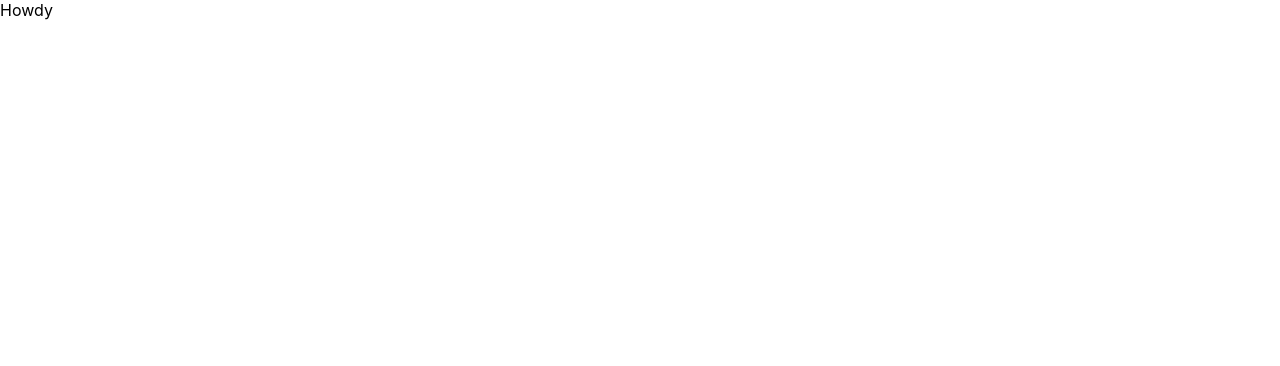
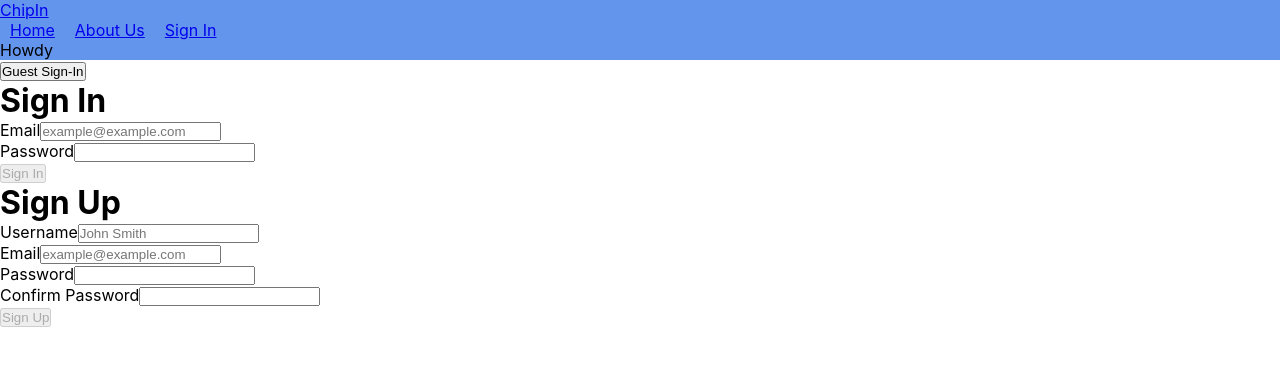
Before and after one commit to samkphillips/ChipIn, a React (Create React App) app in the folder client/: page /signin in a window 1280 px wide. Before the commit this address had no page. Shown: the top 366 px of the page. Built offline with nearby package versions, Linux system fonts and the light colour scheme.

Commit message:
Auth works, sign in page roughed out

```diff
--- a/client/package.json
+++ b/client/package.json
@@ -10,6 +10,7 @@
     "@types/node": "^16.11.26",
     "@types/react": "^17.0.40",
     "@types/react-dom": "^17.0.13",
+    "axios": "^0.26.1",
     "bcrypt": "^5.0.1",
     "dotenv": "^16.0.0",
     "jsonwebtoken": "^8.5.1",
--- a/client/src/App.tsx
+++ b/client/src/App.tsx
@@ -1,16 +1,60 @@
 import { useState, useEffect } from 'react'
 import { Route, Routes } from 'react-router'
+import Nav from './components/Nav'
 import Home from './pages/Home'
 import AboutUs from './pages/AboutUs'
+import SignIn from './pages/SignIn'
+import { CheckSession } from './services/Auth'
 import './styles/App.css'
 
 function App() {
-  //
+  const initializeAuth = () => {
+    let storedAuth = localStorage.getItem('authenticated')
+
+    if (storedAuth === null || storedAuth === '0') {
+      return false
+    } else {
+      return true
+    }
+  }
+
+  const [loading, setLoading] = useState(true)
+  const [authenticated, toggleAuthenticated] = useState( initializeAuth() )
+  const [user, setUser] = useState(null)
+
+  const handleLogOut = () => {
+    //Reset all auth related state and clear localstorage
+    setUser(null)
+    toggleAuthenticated(false)
+    localStorage.clear()
+  }
+
+  const checkToken = async () => {
+    const session = await CheckSession()
+    setUser(session)
+    toggleAuthenticated(true)
+    localStorage.setItem('authenticated', '1')
+  }
+
+  useEffect(() => {
+    const token = localStorage.getItem('token')
+    if (token) {
+      checkToken().then(() => setLoading(false))
+    } else {
+      setLoading(false)
+    }
+  }, [])
 
   return (
     <div className="App">
+      {loading ? (
+        <div>
+          <h3>Loading</h3>
+        </div>
+      ) : (
+        <div>
           <header>
-        {/* <Nav /> */}
+            <Nav authenticated={authenticated} user={user} handleLogOut={handleLogOut} />
             <p>Howdy</p>
           </header>
 
@@ -24,8 +68,14 @@ function App() {
                 path="/aboutus"
                 element={<AboutUs />}
               />
+              <Route
+                path="/signin"
+                element={<SignIn setUser={setUser} toggleAuthenticated={toggleAuthenticated} />}
+              />
             </Routes>
           </main>
+        </div>
+      )}
     </div>
   );
 }
--- /dev/null
+++ b/client/src/components/Nav.tsx
@@ -0,0 +1,35 @@
+import React from 'react'
+import { NavLink } from 'react-router-dom'
+
+export default function Nav( { authenticated, user, handleLogOut }: any ) {
+  let authenticatedOptions
+
+  if (user) {
+    authenticatedOptions = (
+      <nav>
+        <h3>Welcome {user.email}!</h3>
+        <NavLink to="/" className="navlinks">Home</NavLink>
+        <NavLink to="/aboutus" className="navlinks about-nav">About Us</NavLink>
+        <h3>|</h3>
+        <NavLink onClick={handleLogOut} to="/" className="navlinks">
+          Sign Out
+        </NavLink>
+      </nav>
+    )
+  }
+
+  const publicOptions = (
+    <nav>
+      <NavLink to="/" className="navlinks">Home</NavLink>
+      <NavLink to="/aboutus" className="navlinks">About Us</NavLink>
+      <NavLink to="/signin" className="navlinks">Sign In</NavLink>
+    </nav>
+  )
+
+  return (
+    <header>
+      <NavLink to="/" className="fake-logo">ChipIn</NavLink>
+      {authenticated && user ? authenticatedOptions : publicOptions}
+    </header>
+  )
+}
--- /dev/null
+++ b/client/src/globals.ts
@@ -0,0 +1,4 @@
+export const BASE_URL =
+  process.env.NODE_ENV === 'production'
+    ? `${window.location.origin}/api`
+    : 'http://localhost:3001/api'
--- /dev/null
+++ b/client/src/pages/SignIn.tsx
@@ -0,0 +1,169 @@
+import React, { useState } from 'react'
+import { useNavigate } from 'react-router'
+import { SignInUser, RegisterUser } from '../services/Auth'
+
+const iStateSignIn = {
+  email: '',
+  password: ''
+}
+
+const iStateRegister = {
+  username: '',
+  email: '',
+  password: '',
+  confirmPassword: ''
+}
+
+export default function SignIn(props: any) {
+  const [signInFormValues, setSignInFormValues] = useState(iStateSignIn)
+  let navigate = useNavigate()
+
+  const signInHandleChange = (e: any) => {
+    setSignInFormValues({
+      ...signInFormValues,
+      [e.target.name]: e.target.value
+    })
+  }
+
+  const signInHandleSubmit = async (e: any) => {
+    e.preventDefault()
+    const payload = await SignInUser(signInFormValues)
+    setSignInFormValues(iStateSignIn)
+    props.setUser(payload)
+    props.toggleAuthenticated(true)
+    navigate('/')
+  }
+
+  const [registerFormValues, setRegisterFormValues] = useState({
+    username: '',
+    email: '',
+    password: '',
+    confirmPassword: ''
+  })
+
+  const registerHandleChange = (e: any) => {
+    setRegisterFormValues({
+      ...registerFormValues,
+      [e.target.name]: e.target.value
+    })
+  }
+
+  const registerHandleSubmit = async (e: any) => {
+    e.preventDefault()
+    await RegisterUser({
+      username: registerFormValues.username,
+      email: registerFormValues.email,
+      password: registerFormValues.password
+    })
+    setRegisterFormValues(iStateRegister)
+    navigate('/signin')
+  }
+
+  const signInGuest = async (e: any) => {
+    e.preventDefault()
+    const payload = await SignInUser({
+      email: 'example@fakemail.com',
+      password: '1234'
+    })
+    setSignInFormValues(iStateSignIn)
+    props.setUser(payload)
+    props.toggleAuthenticated(true)
+    navigate('/')
+  }
+
+  return (
+    <div className="sign-in-page">
+      <button onClick={signInGuest}>Guest Sign-In</button>
+      <div className="sign-in-split">
+        <h1>Sign In</h1>
+        <form onSubmit={signInHandleSubmit}>
+          <div>
+            <label htmlFor="email">Email</label>
+            <input
+              onChange={signInHandleChange}
+              name="email"
+              type="email"
+              placeholder="example@example.com"
+              value={signInFormValues.email}
+              required
+            />
+          </div>
+          <div>
+            <label htmlFor="password">Password</label>
+            <input
+              onChange={signInHandleChange}
+              type="password"
+              name="password"
+              value={signInFormValues.password}
+              required
+            />
+          </div>
+          <button
+            disabled={!signInFormValues.email || !signInFormValues.password}
+          >
+            Sign In
+          </button>
+        </form>
+      </div>
+
+      <div className="sign-up-split">
+        <h1>Sign Up</h1>
+        <form onSubmit={registerHandleSubmit}>
+          <div>
+            <label htmlFor="username">Username</label>
+            <input
+              onChange={registerHandleChange}
+              name="username"
+              type="text"
+              placeholder="John Smith"
+              value={registerFormValues.username}
+              required
+            />
+          </div>
+          <div>
+            <label htmlFor="email">Email</label>
+            <input
+              onChange={registerHandleChange}
+              name="email"
+              type="email"
+              placeholder="example@example.com"
+              value={registerFormValues.email}
+              required
+            />
+          </div>
+
+          <div>
+            <label htmlFor="password">Password</label>
+            <input
+              onChange={registerHandleChange}
+              type="password"
+              name="password"
+              value={registerFormValues.password}
+              required
+            />
+          </div>
+          <div>
+            <label htmlFor="confirmPassword">Confirm Password</label>
+            <input
+              onChange={registerHandleChange}
+              type="password"
+              name="confirmPassword"
+              value={registerFormValues.confirmPassword}
+              required
+            />
+          </div>
+          <button
+            disabled={
+              !registerFormValues.username ||
+              !registerFormValues.email ||
+              !registerFormValues.password ||
+              registerFormValues.confirmPassword !== registerFormValues.password
+            }
+          >
+            Sign Up
+          </button>
+        </form>
+      </div>
+    </div>
+  )
+}
--- /dev/null
+++ b/client/src/services/Auth.ts
@@ -0,0 +1,30 @@
+import Client from './api'
+
+export const SignInUser = async (data: any) => {
+  try {
+    const res = await Client.post('/user/login', data)
+    localStorage.setItem('token', res.data.token)
+    return res.data.user
+  } catch (error) {
+    throw error
+  }
+}
+
+export const RegisterUser = async (data: any) => {
+  try {
+    const res = await Client.post('/user/register', data)
+    return res.data
+  } catch (error) {
+    throw error
+  }
+}
+
+export const CheckSession = async () => {
+  try {
+    // Checks to see if there is a current, valid token
+    const res = await Client.get('/user/session')
+    return res.data
+  } catch (error) {
+    throw error
+  }
+}
--- /dev/null
+++ b/client/src/services/ProtectedServices.ts
@@ -0,0 +1,3 @@
+export {}
+
+//protected routes will live here, once those come up
--- /dev/null
+++ b/client/src/services/api.ts
@@ -0,0 +1,17 @@
+import Axios from 'axios'
+import { BASE_URL } from '../globals'
+
+const Client = Axios.create({ baseURL: BASE_URL })
+
+Client.interceptors.request.use(
+  (config: any) => {
+    const token = localStorage.getItem('token')
+    if (token) {
+      config.headers['authorization'] = `Bearer ${token}`
+    }
+    return config
+  },
+  (error: any) => Promise.reject(error)
+)
+
+export default Client
--- a/client/src/styles/App.css
+++ b/client/src/styles/App.css
@@ -2,3 +2,16 @@
   padding: 0;
   margin: 0;
 }
+
+header {
+  background-color: cornflowerblue;
+}
+
+nav {
+  display: flex;
+  flex-direction: row;
+}
+
+.navlinks {
+  margin: 0 10px;
+}
```
Lines whose indentation alone changed are shown as unchanged.
